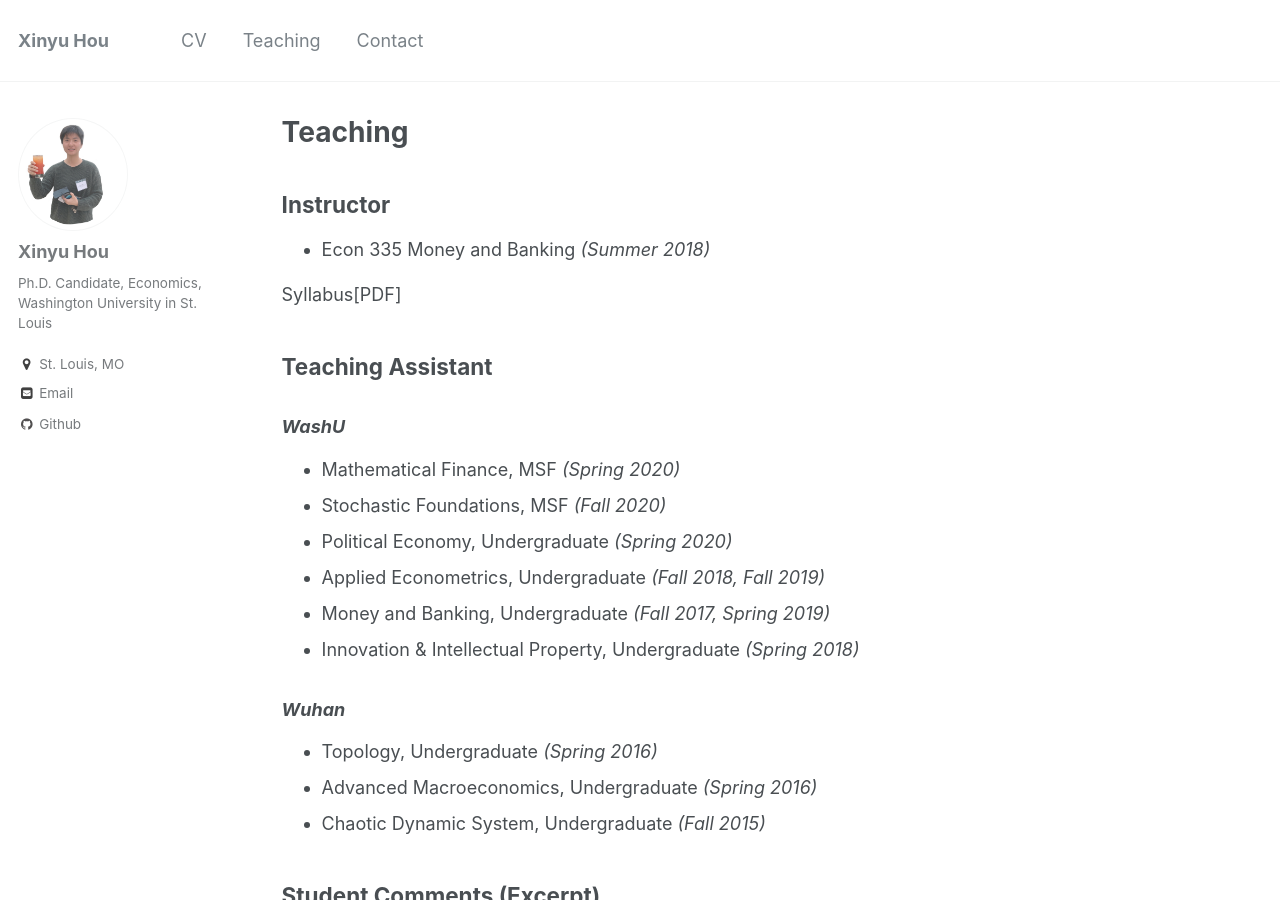
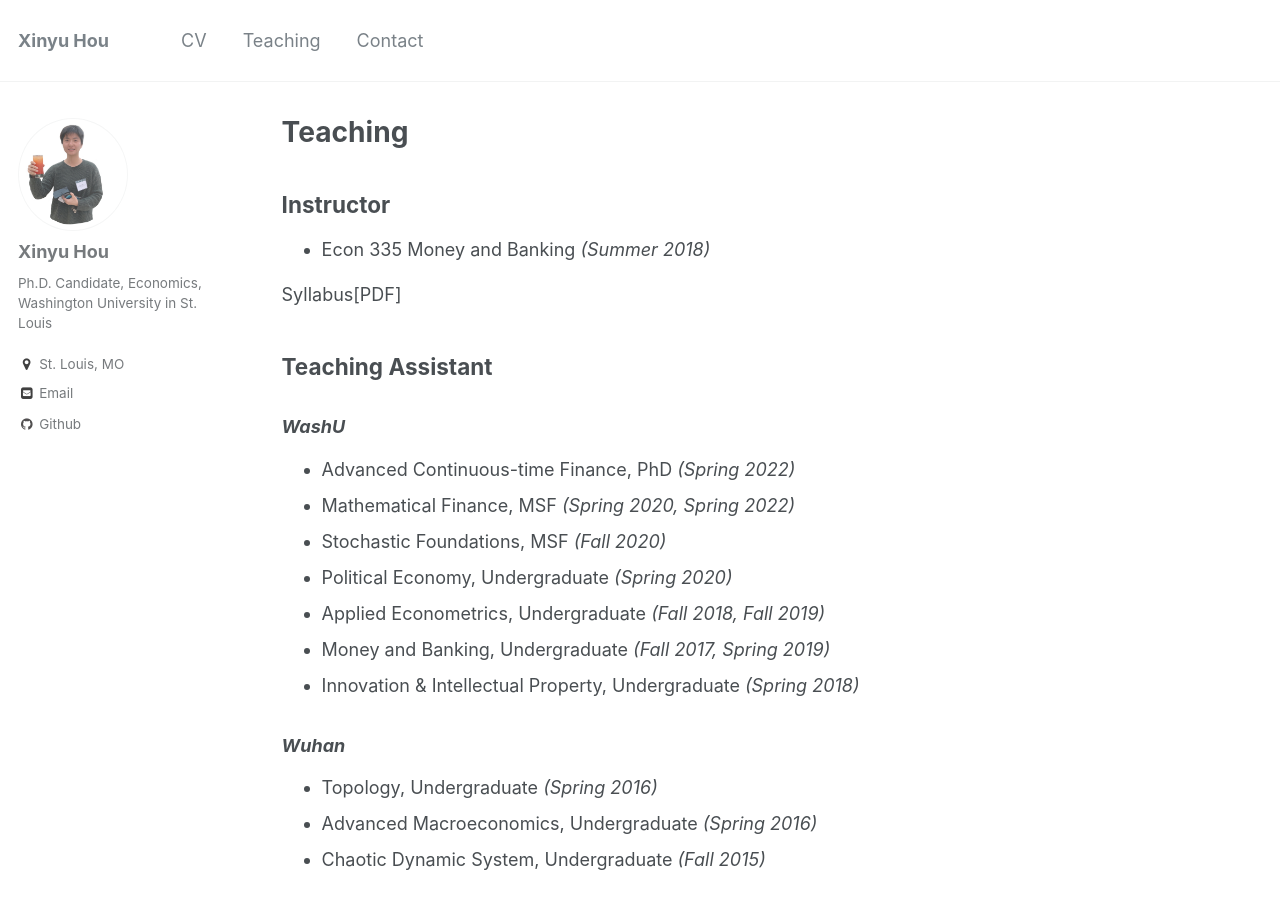
Before and after one commit to xinyuhou94/xinyuhou94.github.io, a Jekyll site: the page built from _pages/teaching.md, in a window 1280 px wide and 900 px high. Built offline with Jekyll 4.4.1, drawn with Linux system fonts in a browser that asks for light colours.

Commit message:
Update teaching.md

```diff
--- a/_pages/teaching.md
+++ b/_pages/teaching.md
@@ -15,7 +15,8 @@ author_profile: true
 
 ## Teaching Assistant
 ### _WashU_
-* Mathematical Finance, MSF  _(Spring 2020)_
+* Advanced Continuous-time Finance, PhD  _(Spring 2022)_
+* Mathematical Finance, MSF  _(Spring 2020, Spring 2022)_
 * Stochastic Foundations, MSF     _(Fall 2020)_
 * Political Economy, Undergraduate     _(Spring 2020)_
 * Applied Econometrics, Undergraduate     _(Fall 2018, Fall 2019)_
```
